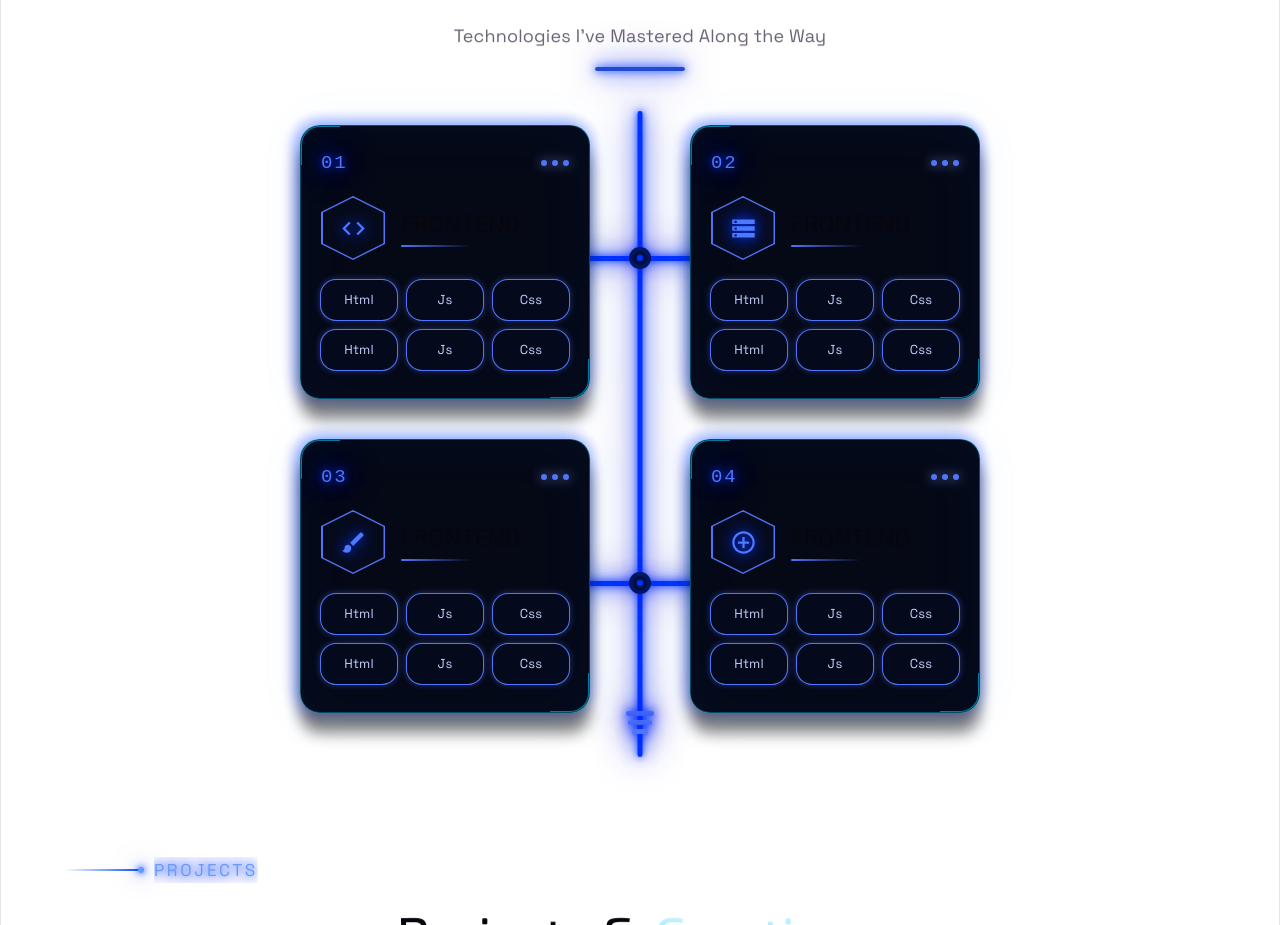
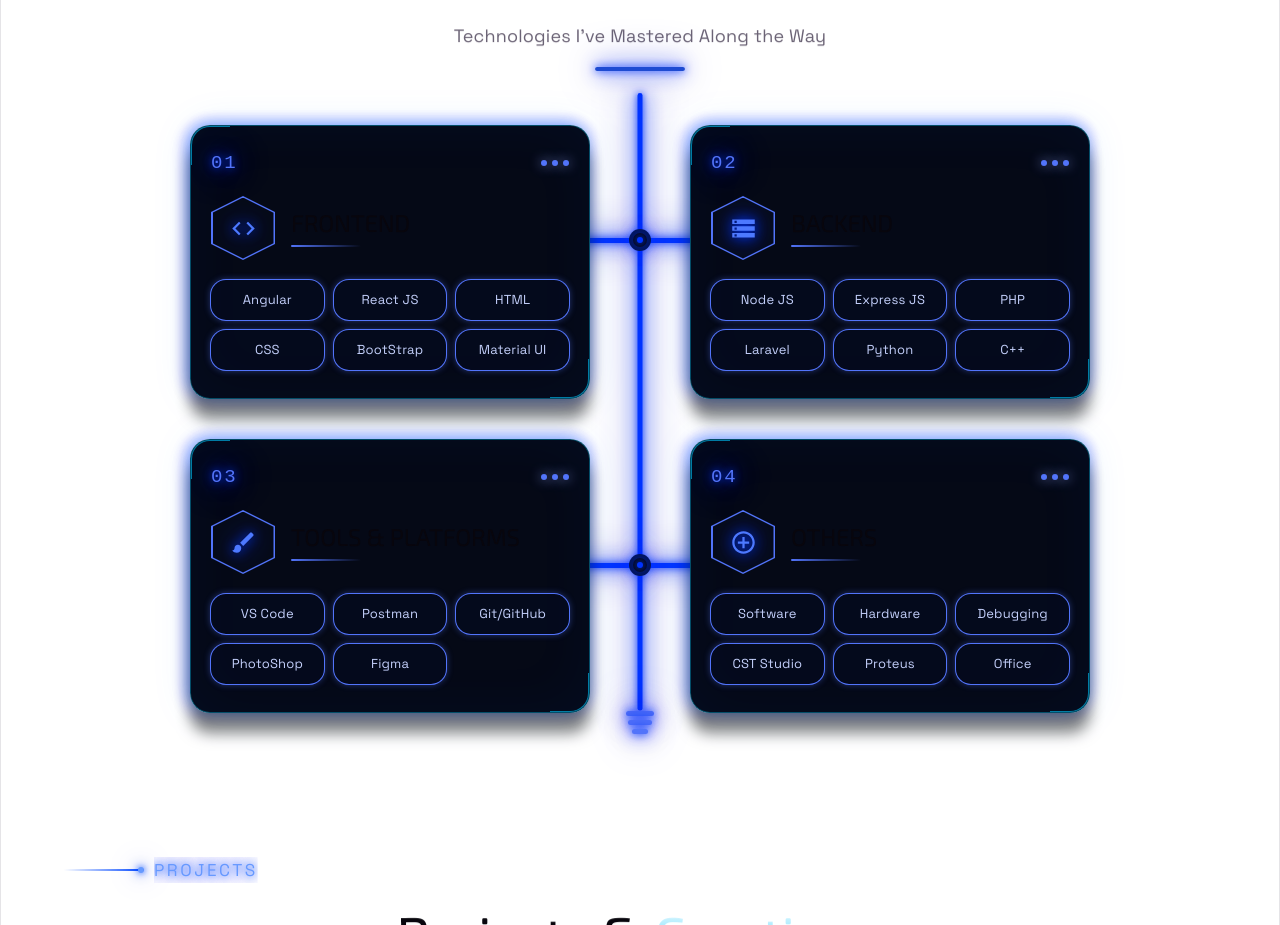
Before and after one commit to Amany-Elsayed/improved-portfolio, a React (Vite) app: page / in a window 1280 px wide. Shown: the part 3240-4165 px from the top of the page. Built offline with nearby package versions, Linux system fonts and the light colour scheme.

Commit message:
finished skills sections + added comment to experience section for clarity

```diff
--- a/src/components/Skills.css
+++ b/src/components/Skills.css
@@ -77,7 +77,7 @@
 .skills-card {
   position: relative;
 
-  width: 290px;
+  width: 400px;
 
   display: flex;
   flex-direction: column;
@@ -555,8 +555,8 @@
   }
 
   .skills-tree-diagram {
-    top: 17rem;
-    height: 680px;
+    top: 16rem;
+    height: 650px;
   }
 
   .skills-tree-diagram1,
@@ -582,9 +582,9 @@
   }
 
   .skills-tree-diagram {
-    top: 17rem;
+    top: 16rem;
     width: min(780px, calc(100vw - 10rem));
-    height: 680px;
+    height: 650px;
   }
 
   .skills-tree-diagram1,
@@ -618,9 +618,9 @@
   }
 
   .skills-tree-diagram {
-    top: 19rem;
+    top: 15rem;
     width: min(780px, calc(100vw - 10rem));
-    height: 700px;
+    height: 620px;
   }
 
   .skills-tree-diagram1,
@@ -688,7 +688,7 @@
   }
 
   .skills-card {
-    width: 240px;
+    width: 320px;
 
     padding: 20px 18px 24px;
   }
--- a/src/components/Skills.jsx
+++ b/src/components/Skills.jsx
@@ -18,25 +18,25 @@ const skills = [
     number: "01",
     icon: <CodeIcon className="neon-blue-icon" />,
     title: "FRONTEND",
-    chips: ["html", "js", "css", "html", "js", "css"],
+    chips: ["Angular", "React JS", "HTML", "CSS", "BootStrap", "Material UI"],
   },
   {
     number: "02",
     icon: <StorageIcon className="neon-blue-icon" />,
-    title: "FRONTEND",
-    chips: ["html", "js", "css", "html", "js", "css"],
+    title: "BACKEND",
+    chips: ["Node JS", "Express JS", "PHP", "Laravel", "Python", "C++"],
   },
   {
     number: "03",
     icon: <BrushIcon className="neon-blue-icon" />,
-    title: "FRONTEND",
-    chips: ["html", "js", "css", "html", "js", "css"],
+    title: "TOOLS & PLATFORMS",
+    chips: ["VS Code", "Postman", "Git/GitHub", "PhotoShop", "Figma"],
   },
   {
     number: "04",
     icon: <ControlPointIcon className="neon-blue-icon" />,
-    title: "FRONTEND",
-    chips: ["html", "js", "css", "html", "js", "css"],
+    title: "OTHERS",
+    chips: ["Software", "Hardware", "Debugging", "CST Studio", "Proteus", "Office"],
   },
 ];
 
```
Also changed, not shown: src/components/Experience.css (+20 -8 lines), src/components/Experience.jsx (+33 -0 lines).
